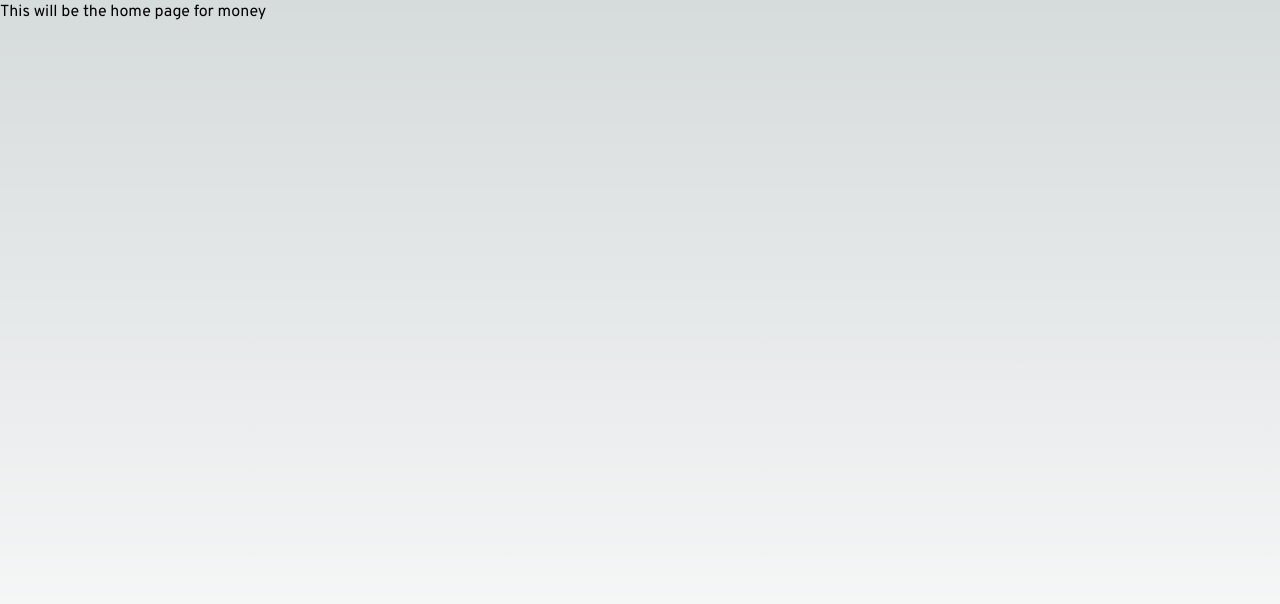
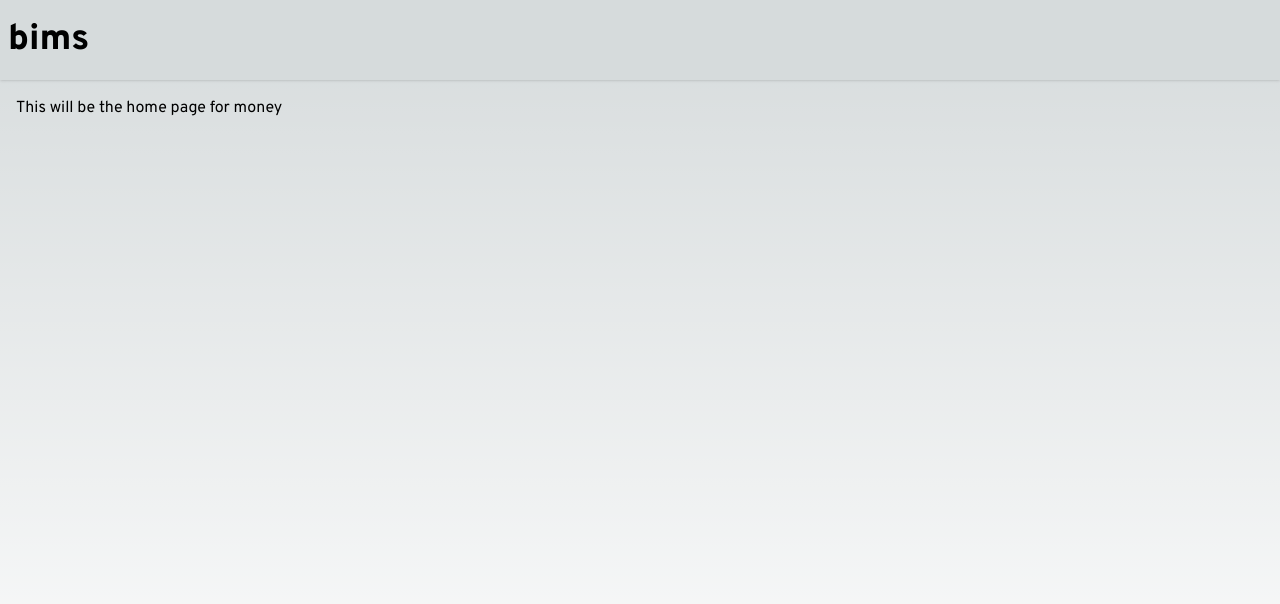
Before and after one commit to dmithamo/bims-next, a Next.js app: page /money in a window 1280 px wide. Shown: the top 604 px of the page. Built offline with nearby package versions, Linux system fonts and the light colour scheme.

Commit message:
improve the layout somewhat

```diff
--- /dev/null
+++ b/app/(dashboard)/layout.tsx
@@ -0,0 +1,10 @@
+import { AppHeader } from '@/ui/header';
+
+export default function DashboardLayout({ children }: Readonly<{ children: React.ReactNode }>) {
+  return <div className='flex flex-col'>
+    <section className='flex flex-col h-screen'>
+      <AppHeader />
+      <main className='p-4 flex-1'>{children}</main>
+    </section>
+  </div>
+}
--- /dev/null
+++ b/app/auth/layout.tsx
@@ -0,0 +1,12 @@
+import { AppFooter } from '@/ui/footer';
+import { AppHeader } from '@/ui/header';
+
+export default function AuthLayout({ children }: Readonly<{ children: React.ReactNode }>) {
+  return <div className='flex flex-col'>
+    <section className='flex flex-col h-screen'>
+      <AppHeader />
+      <main className='p-4 flex-1'>{children}</main>
+    </section>
+    <AppFooter />
+  </div>
+}
--- a/app/layout.tsx
+++ b/app/layout.tsx
@@ -19,7 +19,7 @@ export default function RootLayout({
 }>) {
   return (
     <html lang="en">
-      <body className={`h-full ${overpass.className}`}>{children}</body>
+      <body className={`${overpass.className}`}>{children}</body>
     </html>
   );
 }
--- a/app/lib/auth.utils.ts
+++ b/app/lib/auth.utils.ts
@@ -1,3 +1,3 @@
 export function isAuthenticated() {
-  return true
+  return false
 }
--- a/app/page.tsx
+++ b/app/page.tsx
@@ -1,10 +1,10 @@
-import { BimsLogo } from "@/ui/logo";
+import { AppLogo } from "@/ui/logo";
 
 export default function Home() {
   return (
     <main className="flex min-h-screen flex-col justify-around place-items-center p-24">
       <div>
-        <BimsLogo />
+        <AppLogo />
         <small className="text-slate-500 dark:text-gray-100">This is the landing page for bims. It will likely not last very long&trade;</small>
       </div>
     </main>
--- /dev/null
+++ b/app/ui/footer.tsx
@@ -0,0 +1,20 @@
+import { AppLogo } from "@/ui/logo";
+import { IconBrandGithub } from '@tabler/icons-react';
+
+export function AppFooter() {
+  return <footer className="p-8 sm:p-16 h-auto sm:h-20 bg-[rgb(var(--background-start-rgb))] shadow w-full flex place-items-center justify-between text-sm">
+    <div className="">
+      <AppLogo />
+      <p className="flex place-items-center gap-2">
+        Developed by <a className="flex place-items-center group" href="https://github.com/dmithamo" target="_blank" rel="noreferrer noopener">
+          <IconBrandGithub height={22} width={22} />
+          <span className="group-hover:underline group-hover:underline-offset-2">dmithamo</span>
+        </a>
+      </p>
+    </div>
+    <div>
+      <p>&copy;2024</p>
+      <p>All rights reserved</p>
+    </div>
+  </footer>
+}
--- a/app/ui/header.tsx
+++ b/app/ui/header.tsx
@@ -0,0 +1,5 @@
+import { AppLogo } from "@/ui/logo";
+
+export function AppHeader() {
+  return <header className="p-2 h-20 bg-[rgb(var(--background-start-rgb))] shadow flex place-items-center"><AppLogo /></header>
+}
--- a/app/ui/logo.tsx
+++ b/app/ui/logo.tsx
@@ -1,6 +1,6 @@
 import Image from 'next/image';
 
-export const BimsLogo: React.FC = () => <Image
+export const AppLogo: React.FC = () => true ? <strong className='text-4xl select-none font-extrabold'>bims</strong> : <Image
   src="/bims-logo.svg"
   alt="Vercel Logo"
   className="dark:invert"
```
Also changed, not shown: package.json (+6 -5 lines), app/(dashboard)/money/page.tsx (renamed from app/(authenticated)/money/page.tsx), 1 other file (tests, documents, lock files or other folders).
